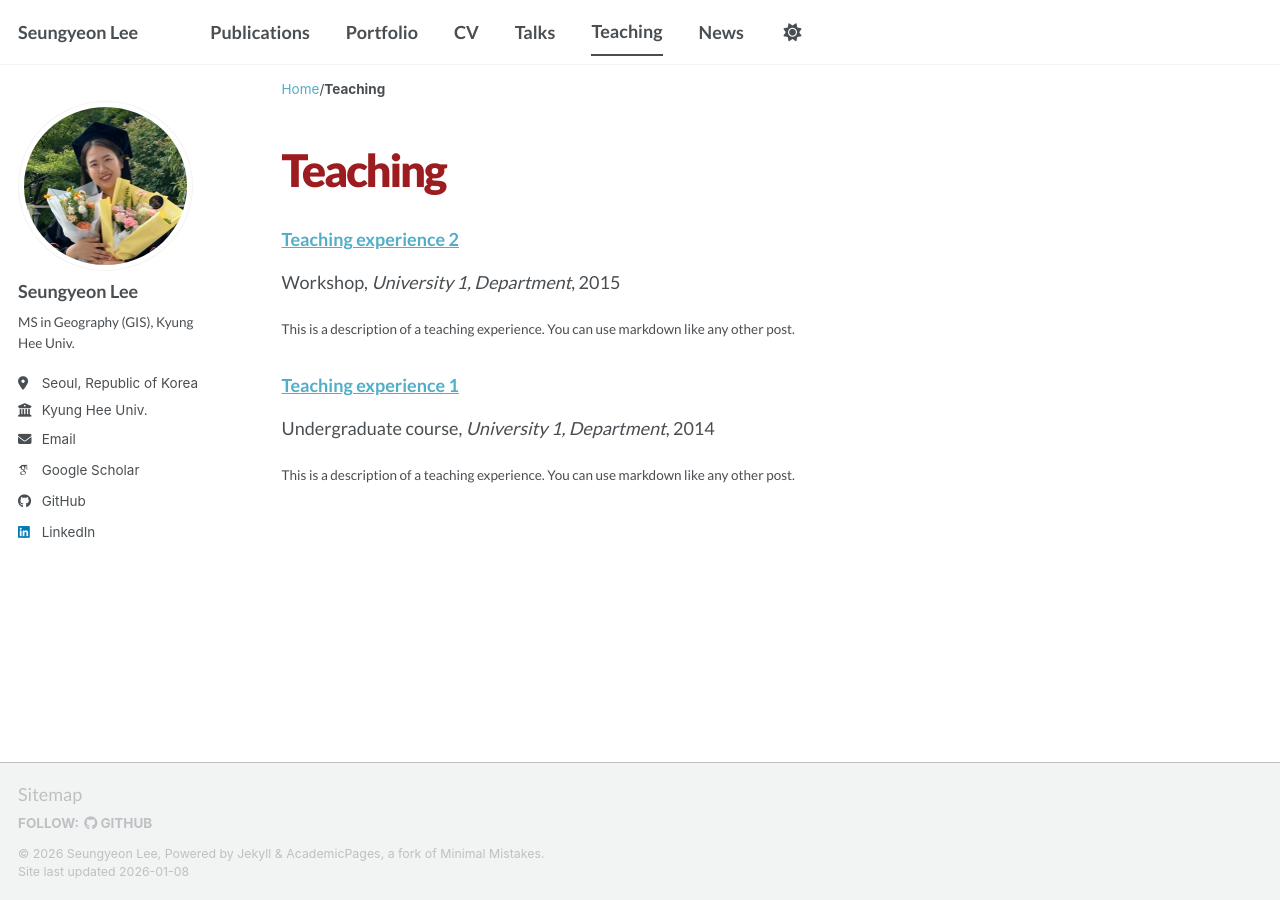
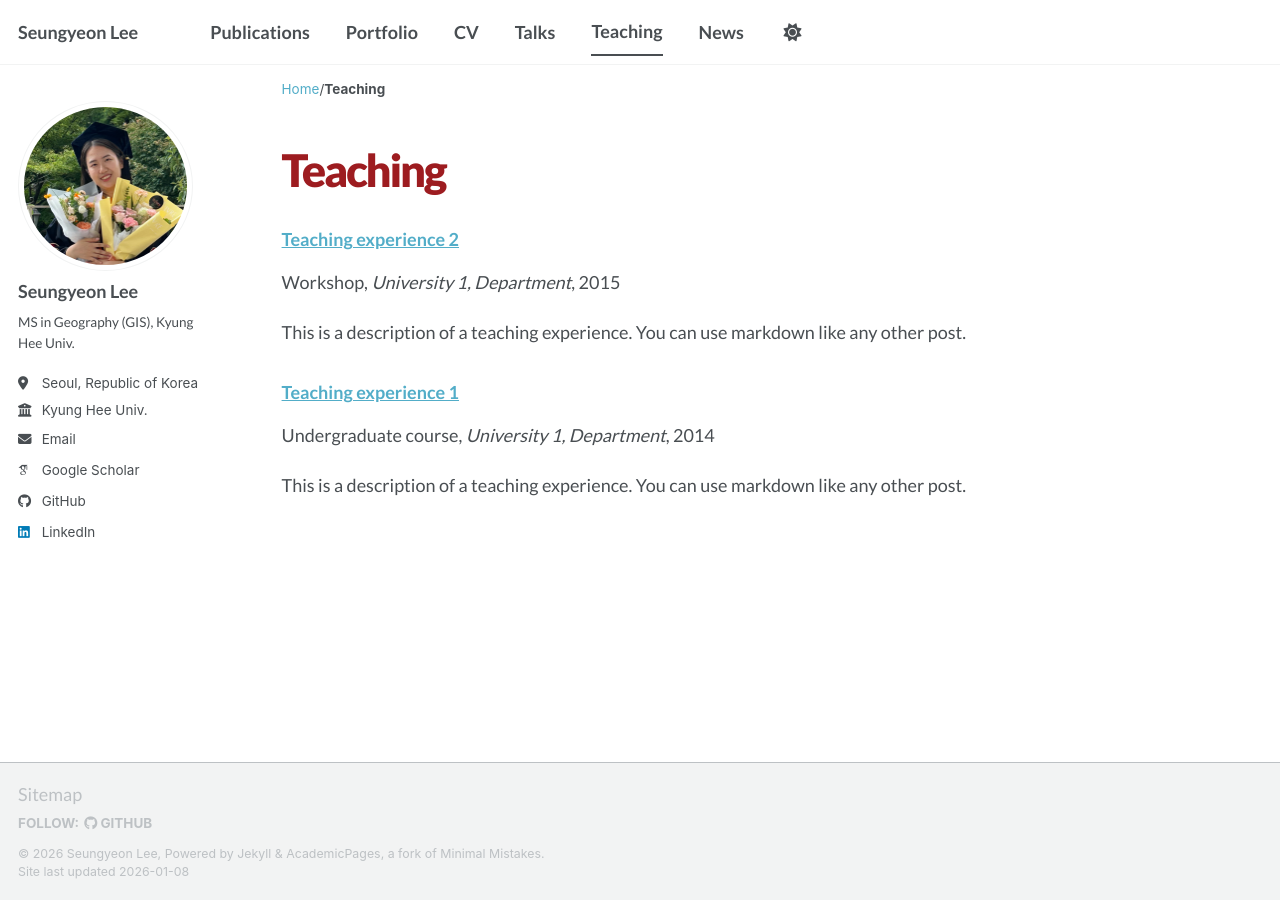
Before and after one commit to seungyeon677/seungyeon677.github.io, a Jekyll site: the page built from _pages/teaching.html, in a window 1280 px wide. Built offline with Jekyll 4.4.1, drawn with Linux system fonts in a browser that asks for light colours; some web fonts are replaced; a script bundle is joined from its source files by our own code; library files that are not in the unit come from our copies.

Commit message:
Update archive-single.html

```diff
--- a/_includes/archive-single.html
+++ b/_includes/archive-single.html
@@ -47,14 +47,9 @@
         {% endif %}
 
     {% if post.excerpt and site.read_more != 'enabled' %}
-      <div class="archive__item-excerpt" itemprop="description">
-        {{ post.excerpt | markdownify }}
-      </div>
+     <p class="archive__item-excerpt" itemprop="description">{{ post.excerpt | markdownify }}</p>
     {% elsif post.excerpt and site.read_more == 'enabled' %}
-      <div class="archive__item-excerpt" itemprop="description">
-        {{ post.excerpt | markdownify | remove: '<p>' | remove: '</p>' }}
-        <strong><a href="{{ base_path }}{{ post.url }}" rel="permalink"> Read more</a></strong>
-      </div>
+     <p class="archive__item-excerpt" itemprop="description"><p>{{ post.excerpt | markdownify | remove: '<p>' | remove: '</p>' }}<strong><a href="{{ base_path }}{{ post.url }}" rel="permalink"> Read more</a></strong></p></p>
     {% endif %}
 
     {% if post.citation and post.paperurl and post.slidesurl and post.bibtexurl %}
```
